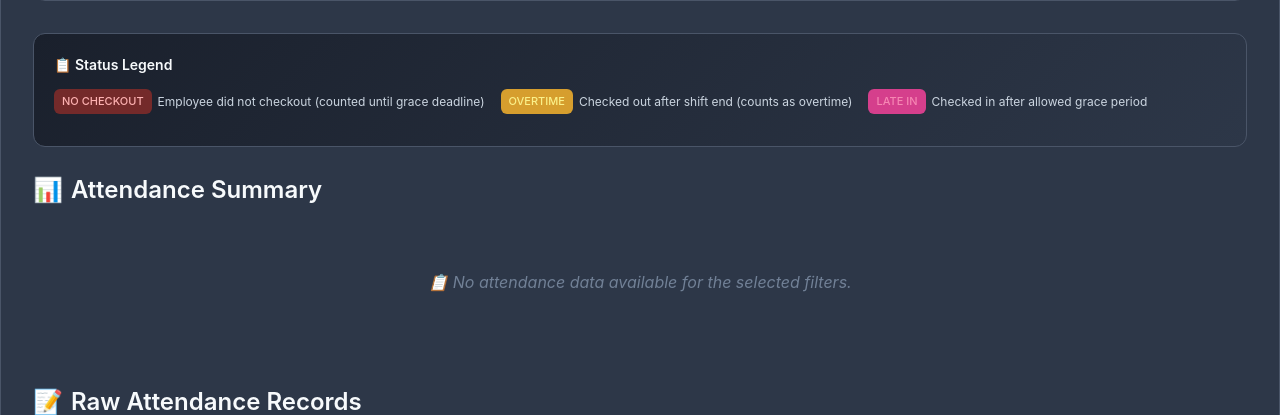
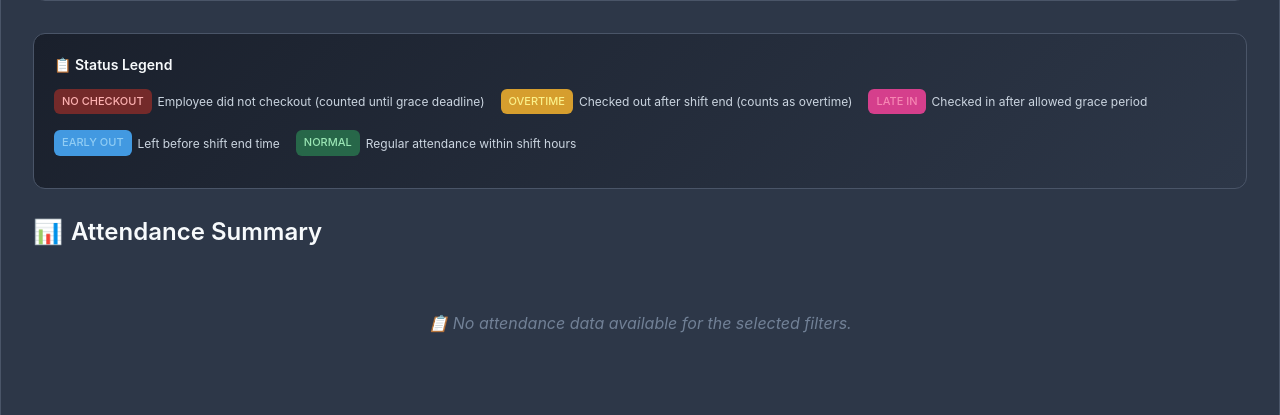
Before and after one commit to ethanchristoff/Finger-Scanner-ZKTeco-Wrapper, a Flask app: page / in a window 1280 px wide. Shown: the part 523-938 px from the top of the page. Run offline with Flask 3, Linux system fonts and the light colour scheme; data that the repository does not hold is empty.

Commit message:
BUG-FIX: Ensured that no checkouts can be seen in the UI

```diff
--- a/adms_wrapper/core/data_processing.py
+++ b/adms_wrapper/core/data_processing.py
@@ -152,6 +152,8 @@ def calculate_time_spent_and_flag(row: pd.Series, shift_dict: dict[str, dict[str
             shift_flag = "normal"
 
         if is_capped:
+            # Always set shift_flag to "no checkout" when capped
+            shift_flag = "no checkout"
             if should_zero:
                 return "0:00:00", True, False, cap_deadline, shift_flag, is_late_in
             else:
@@ -187,6 +189,8 @@ def calculate_time_spent_and_flag(row: pd.Series, shift_dict: dict[str, dict[str
     is_late_in = False  # Cannot determine late-in without shift start time
 
     if is_capped:
+        # Ensure shift_flag is "no checkout" for consistency
+        shift_flag = "no checkout"
         if should_zero:
             return "0:00:00", True, False, cap_deadline, shift_flag, is_late_in
         effective_end_time = min(end_time if pd.notna(end_time) else cap_deadline, cap_deadline)
--- a/templates/dashboard.html
+++ b/templates/dashboard.html
@@ -424,6 +424,14 @@
                         <span class="legend-badge badge-late-in">LATE IN</span>
                         <span>Checked in after allowed grace period</span>
                     </div>
+                    <div class="legend-item">
+                        <span class="legend-badge" style="background: #4299e1; color: #90cdf4;">EARLY OUT</span>
+                        <span>Left before shift end time</span>
+                    </div>
+                    <div class="legend-item">
+                        <span class="legend-badge" style="background: #276749; color: #9ae6b4;">NORMAL</span>
+                        <span>Regular attendance within shift hours</span>
+                    </div>
                 </div>
             </div>
 
@@ -492,17 +500,17 @@
                                 {% endif %}
                             </td>
                             <td>
-                                {% if row.shift_flag == "overtime" %}
+                                {% if row.shift_flag|lower == "overtime" %}
                                     <span class="status-badge status-overtime" title="Overtime checkout">OVERTIME</span>
-                                {% elif row.shift_flag == "late in" %}
+                                {% elif row.shift_flag|lower == "late in" %}
                                     <span class="status-badge status-late-in" title="Late check-in - after grace period">LATE IN</span>
                                 {% elif row.early_in %}
                                     <span class="status-badge status-early-in" title="Early check-in - before shift">EARLY IN</span>
-                                {% elif row.shift_flag == "early out" %}
+                                {% elif row.shift_flag|lower == "early out" %}
                                     <span class="status-badge status-early-out">EARLY OUT</span>
-                                {% elif row.no_checkout %}
+                                {% elif row.shift_flag|lower == "no checkout" or row.no_checkout %}
                                     <span class="status-badge status-capped">NO CHECKOUT</span>
-                                {% elif row.shift_flag == "normal" %}
+                                {% elif row.shift_flag|lower == "normal" %}
                                     <span class="status-badge status-normal">NORMAL</span>
                                 {% else %}
                                     <span class="status-badge status-normal">NORMAL</span>
```
